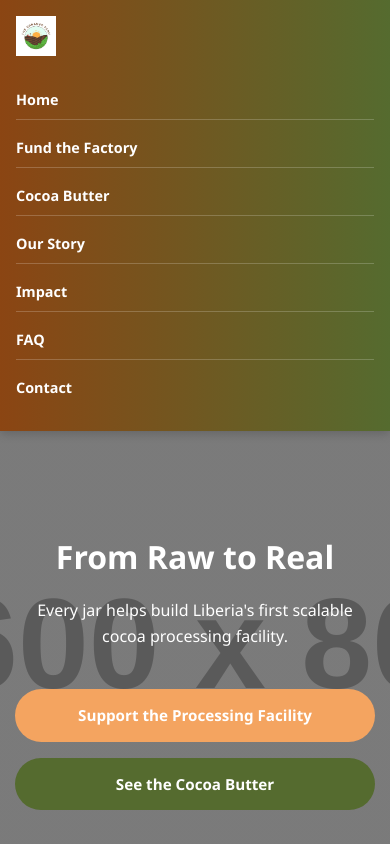
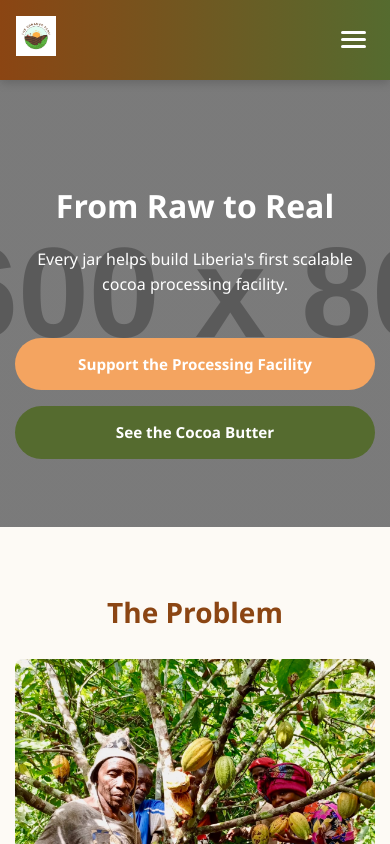
Before and after one commit to dtaplin21/Liberia-ecommerce-site, a React (Vite) app in the folder my-app/: page / in a window 390 px wide. Shown: the top 844 px of the page. Built offline with nearby package versions, Linux system fonts and the light colour scheme.

Commit message:
mobile responseive setup

```diff
--- a/my-app/src/App.css
+++ b/my-app/src/App.css
@@ -31,6 +31,30 @@ nav a {
   font-weight: bold;
   font-size: 0.9rem;
   padding: 0.25rem 0;
+}
+
+/* Hamburger Menu Button */
+.menu-toggle {
+  display: none;
+  flex-direction: column;
+  background: transparent;
+  border: none;
+  cursor: pointer;
+  padding: 0.5rem;
+  gap: 4px;
+  z-index: 101;
+}
+
+.menu-toggle span {
+  width: 25px;
+  height: 3px;
+  background: white;
+  border-radius: 2px;
+  transition: all 0.3s ease;
+}
+
+.menu-toggle:hover span {
+  background: var(--accent);
 }
 
 nav a:hover {
@@ -191,29 +215,68 @@ footer {
 @media (max-width: 768px) {
   header {
     padding: 1rem;
-    flex-direction: column;
-    align-items: flex-start;
+    flex-direction: row;
+    align-items: center;
+    justify-content: space-between;
   }
 
   .logo {
-    margin-bottom: 1rem;
+    margin-bottom: 0;
+  }
+
+  .menu-toggle {
+    display: flex;
   }
 
   nav {
+    position: absolute;
+    top: 100%;
+    left: 0;
+    right: 0;
+    background: linear-gradient(to right, var(--primary), var(--secondary));
     width: 100%;
     flex-direction: column;
     gap: 0;
+    max-height: 0;
+    overflow: hidden;
+    transition: max-height 0.3s ease-out;
+    box-shadow: 0 4px 10px rgba(0,0,0,0.2);
+  }
+
+  nav.nav-open {
+    max-height: 500px;
+    padding: 1rem 0;
   }
 
   nav a {
     margin-left: 0;
-    margin-bottom: 0.5rem;
-    padding: 0.5rem 0;
+    margin-bottom: 0;
+    padding: 1rem 2rem;
     border-bottom: 1px solid rgba(255, 255, 255, 0.2);
+    width: 100%;
+    display: block;
+    text-align: left;
   }
 
   nav a:last-child {
     border-bottom: none;
+  }
+
+  nav a:hover {
+    background: rgba(255, 255, 255, 0.1);
+  }
+
+  /* Hamburger animation when open */
+  .menu-toggle[aria-expanded="true"] span:nth-child(1) {
+    transform: rotate(45deg) translate(8px, 8px);
+  }
+
+  .menu-toggle[aria-expanded="true"] span:nth-child(2) {
+    opacity: 0;
+  }
+
+  .menu-toggle[aria-expanded="true"] span:nth-child(3) {
+    transform: rotate(-45deg) translate(7px, -7px);
   }
 
   .hero {
--- a/my-app/src/components/Header.jsx
+++ b/my-app/src/components/Header.jsx
@@ -1,20 +1,41 @@
+import { useState } from 'react'
 import { Link } from 'react-router-dom'
 import '../App.css'
 
 function Header() {
+  const [isMenuOpen, setIsMenuOpen] = useState(false)
+
+  const toggleMenu = () => {
+    setIsMenuOpen(!isMenuOpen)
+  }
+
+  const closeMenu = () => {
+    setIsMenuOpen(false)
+  }
+
   return (
     <header>
-      <Link to="/">
+      <Link to="/" onClick={closeMenu}>
         <img src="/images/The UNNAMED FARM.JPEG" alt="The Unnamed Farm Logo" className="logo" />
       </Link>
-      <nav>
-        <Link to="/">Home</Link>
-        <Link to="/fund">Fund the Factory</Link>
-        <Link to="/product">Cocoa Butter</Link>
-        <Link to="/story">Our Story</Link>
-        <Link to="/impact">Impact</Link>
-        <Link to="/faq">FAQ</Link>
-        <Link to="/contact">Contact</Link>
+      <button
+        className="menu-toggle"
+        onClick={toggleMenu}
+        aria-label="Toggle menu"
+        aria-expanded={isMenuOpen}
+      >
+        <span></span>
+        <span></span>
+        <span></span>
+      </button>
+      <nav className={isMenuOpen ? 'nav-open' : ''}>
+        <Link to="/" onClick={closeMenu}>Home</Link>
+        <Link to="/fund" onClick={closeMenu}>Fund the Factory</Link>
+        <Link to="/product" onClick={closeMenu}>Cocoa Butter</Link>
+        <Link to="/story" onClick={closeMenu}>Our Story</Link>
+        <Link to="/impact" onClick={closeMenu}>Impact</Link>
+        <Link to="/faq" onClick={closeMenu}>FAQ</Link>
+        <Link to="/contact" onClick={closeMenu}>Contact</Link>
       </nav>
     </header>
   )
```
